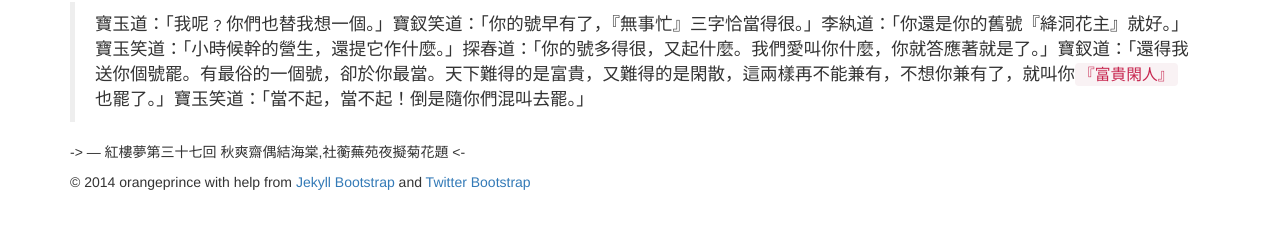
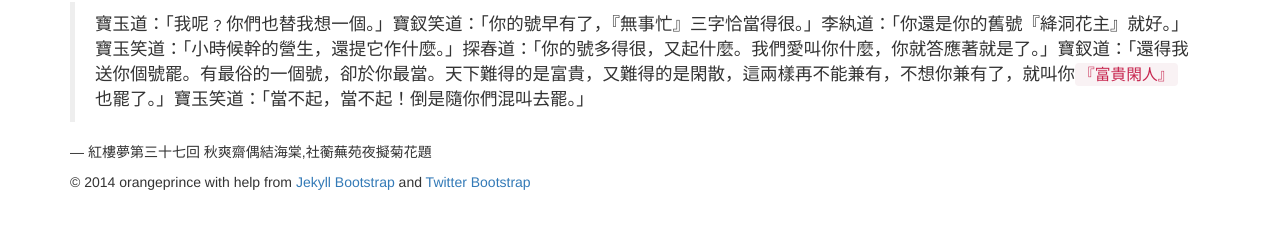
Before and after one commit to orangeprince/orangeprince.github.io, a Jekyll site: the page built from about.md, in a window 1280 px wide. Shown: the part 253-482 px from the top of the page. Built offline with Jekyll 4.4.1, drawn with Linux system fonts in a browser that asks for light colours; nearby versions of some CDN libraries; library files that are not in the unit come from our copies; comment, search, counter and statistics services are not loaded.

Commit message:
modified:   about.md

```diff
--- a/about.md
+++ b/about.md
@@ -11,4 +11,4 @@
 
 >寶玉道：「我呢﹖你們也替我想一個。」寶釵笑道：「你的號早有了，『無事忙』三字恰當得很。」李紈道：「你還是你的舊號『絳洞花主』就好。」寶玉笑道：「小時候幹的營生，還提它作什麼。」探春道：「你的號多得很，又起什麼。我們愛叫你什麼，你就答應著就是了。」寶釵道：「還得我送你個號罷。有最俗的一個號，卻於你最當。天下難得的是富貴，又難得的是閑散，這兩樣再不能兼有，不想你兼有了，就叫你`『富貴閑人』`也罷了。」寶玉笑道：「當不起，當不起！倒是隨你們混叫去罷。」
 
- -> --- 紅樓夢第三十七回 秋爽齋偶結海棠,社蘅蕪苑夜擬菊花題 <-
+ <span style='text-align: right'> --- 紅樓夢第三十七回 秋爽齋偶結海棠,社蘅蕪苑夜擬菊花題 </span>
```
